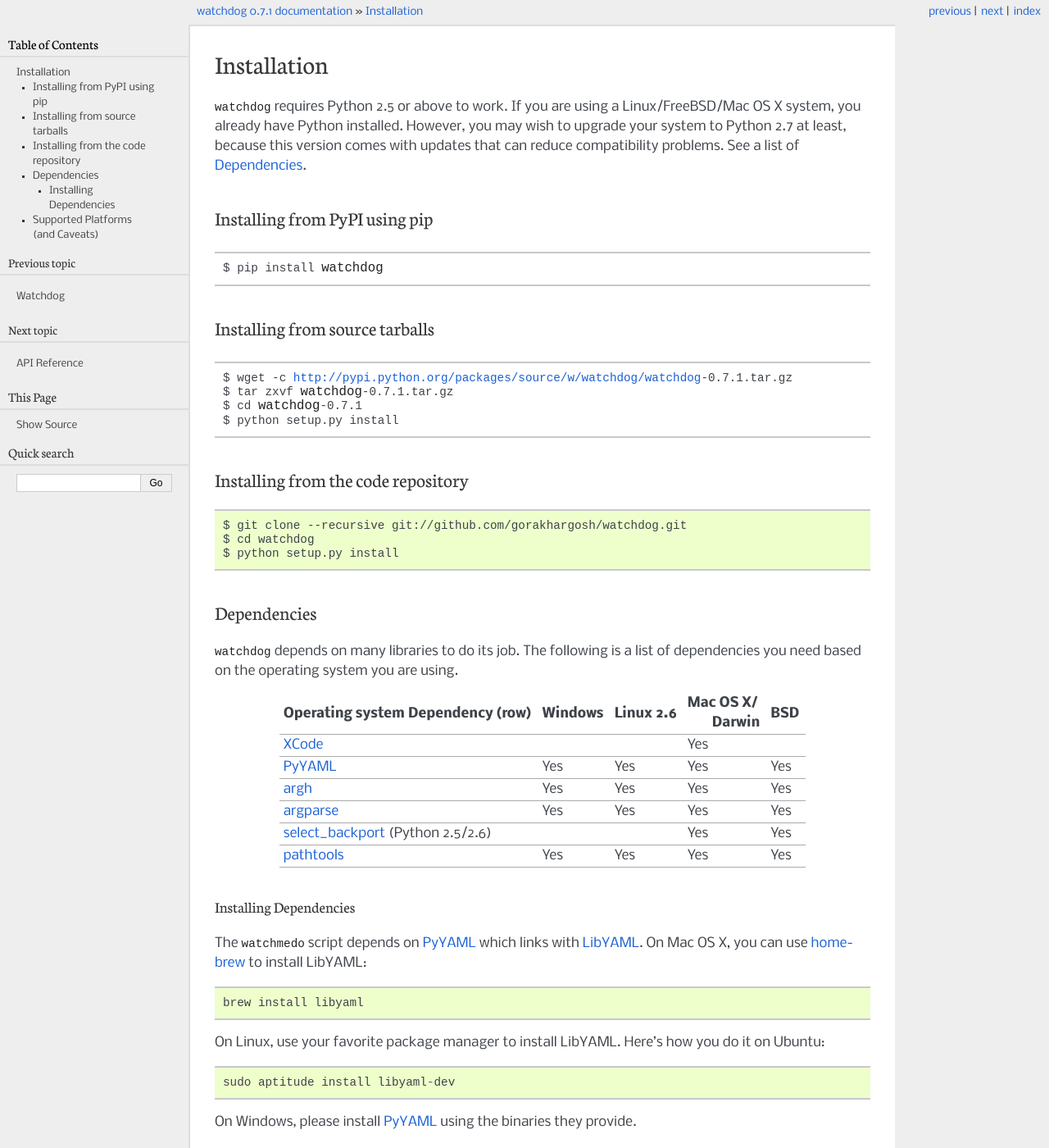
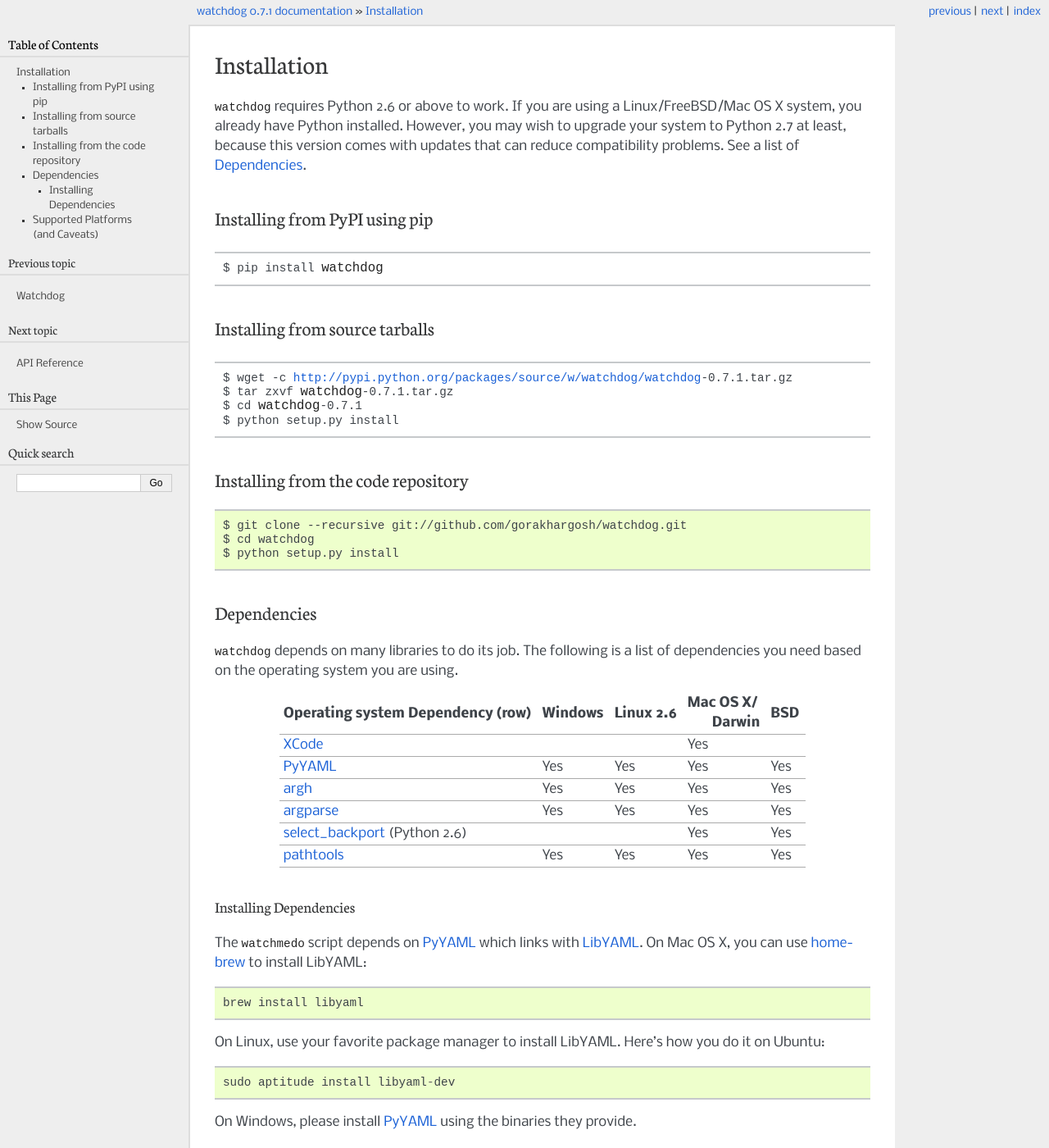
Before and after one commit to gorakhargosh/watchdog, a Sphinx documentation site: the page built from docs/source/installation.rst, in a window 1280 px wide and 1400 px high. Shown: the whole window at 82% size. Built offline with Sphinx 7.4.7, drawn with Linux system fonts in a browser that asks for light colours; pages that are not in the unit, such as notebooks, are missing from menus.

Commit message:
[doc] minimum python version is 2.6 now

```diff
--- a/README.rst
+++ b/README.rst
@@ -203,9 +203,9 @@
 
 Dependencies
 ------------
-1. Python 2.5 or above.
+1. Python 2.6 or above.
 2. pathtools_
-3. select_backport_ (select.kqueue replacement for Python2.5/2.6 on BSD/Mac OS X)
+3. select_backport_ (select.kqueue replacement for 2.6 on BSD/Mac OS X)
 4. XCode_ (only on Mac OS X)
 5. PyYAML_ (only for ``watchmedo`` script)
 6. argh_ (only for ``watchmedo`` script)
--- a/docs/source/hacking.rst
+++ b/docs/source/hacking.rst
@@ -22,7 +22,7 @@
 2. git_
 3. ssh
 4. XCode_ (on Mac OS X)
-5. select_backport_ (on BSD/Mac OS X if you're using Python 2.5/2.6)
+5. select_backport_ (on BSD/Mac OS X if you're using Python 2.6)
 
 Setting up the Work Environment
 -------------------------------
--- a/docs/source/installation.rst
+++ b/docs/source/installation.rst
@@ -4,7 +4,7 @@
 
 Installation
 ============
-|project_name| requires Python 2.5 or above to work. If you are using a
+|project_name| requires Python 2.6 or above to work. If you are using a
 Linux/FreeBSD/Mac OS X system, you already have Python installed. However,
 you may wish to upgrade your system to Python 2.7 at least, because this
 version comes with updates that can reduce compatibility
@@ -57,7 +57,7 @@
 | argparse_           |     Yes     |     Yes     |     Yes     |     Yes     |
 +---------------------+-------------+-------------+-------------+-------------+
 | select_backport_    |             |             |     Yes     |     Yes     |
-| (Python 2.5/2.6)    |             |             |             |             |
+| (Python 2.6)        |             |             |             |             |
 +---------------------+-------------+-------------+-------------+-------------+
 | pathtools_          |     Yes     |     Yes     |     Yes     |     Yes     |
 +---------------------+-------------+-------------+-------------+-------------+
```
